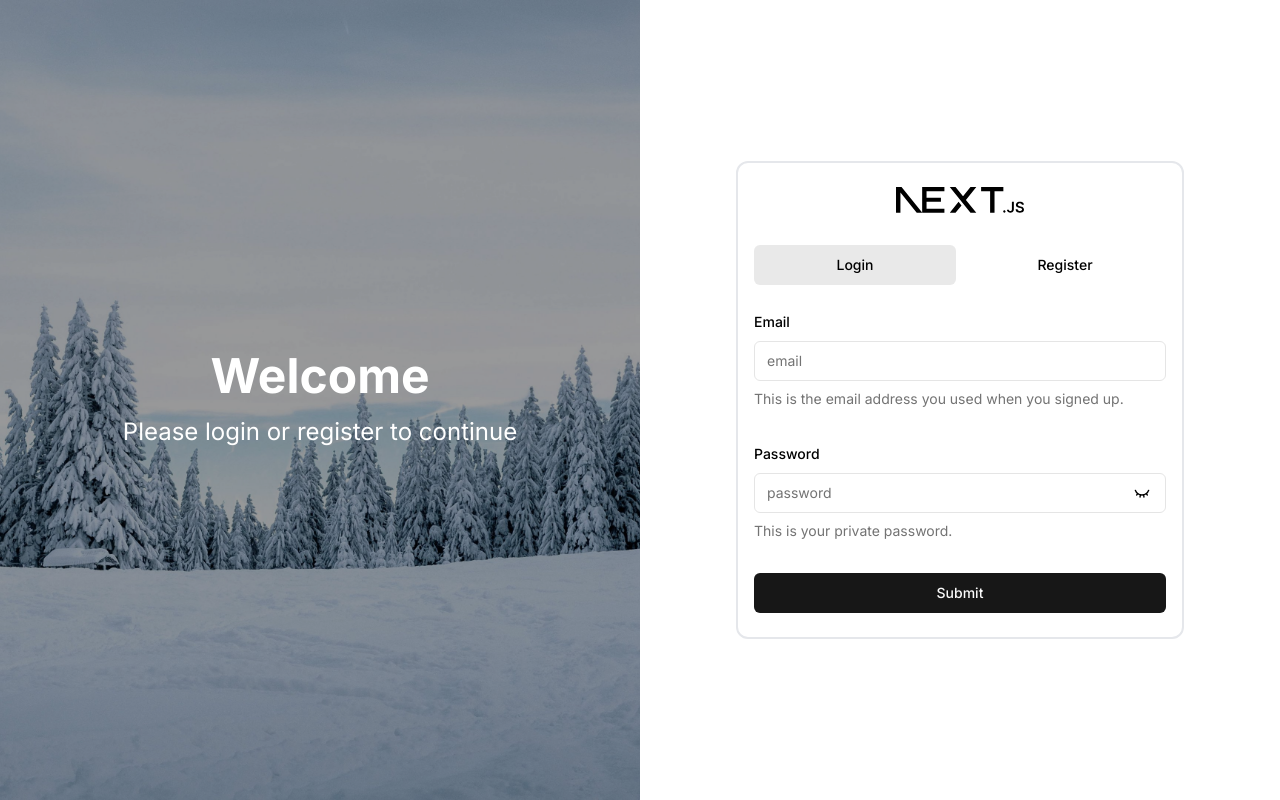
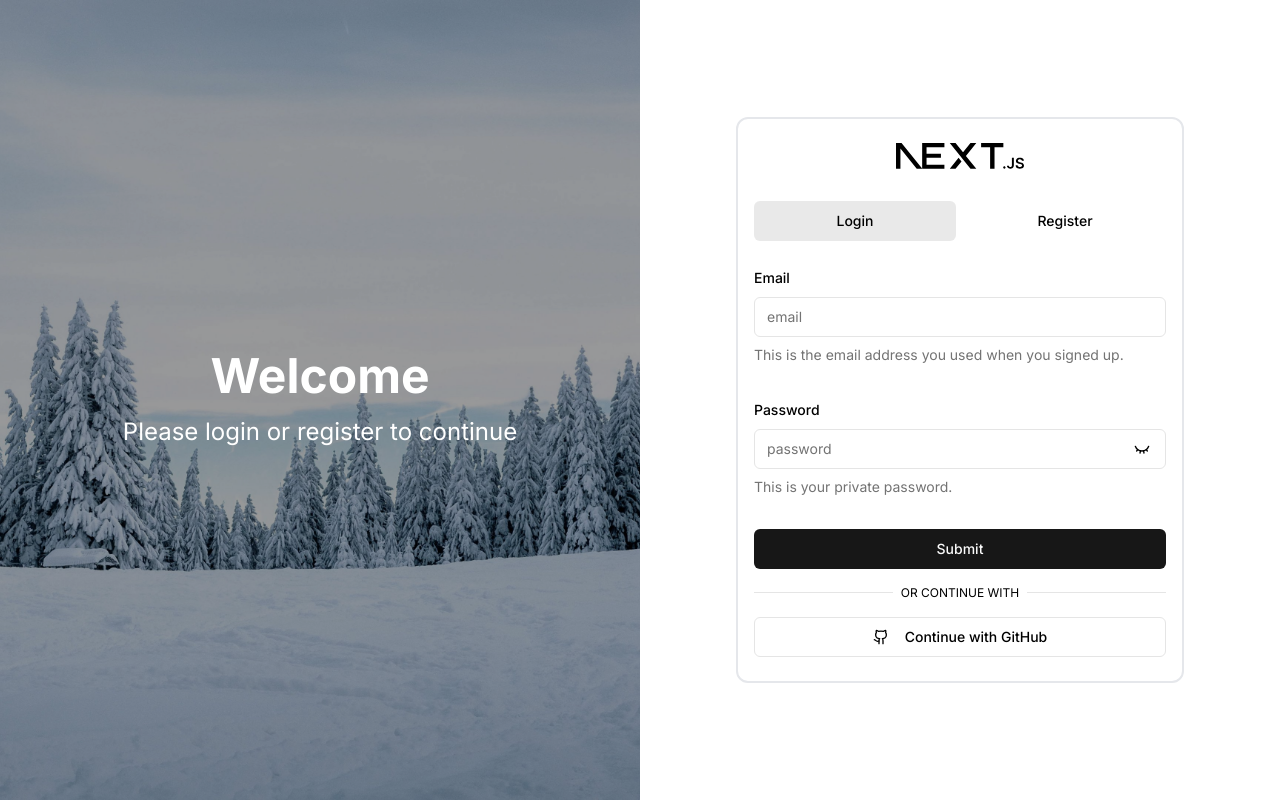
Before and after one commit to raeveira/next-auth-template, a Next.js app: page / in a window 1280 px wide. Built offline with nearby package versions, Linux system fonts and the light colour scheme; no server answers.

Commit message:
added github provider

```diff
--- /dev/null
+++ b/app/actions/auth/linkProviders.ts
@@ -0,0 +1,7 @@
+'use server'
+
+import {signIn} from "@/auth";
+
+export const linkGithub = async () => {
+    await signIn('github', {callbackUrl: '/api/auth/callback/github'})
+}
--- a/app/actions/auth/login.ts
+++ b/app/actions/auth/login.ts
@@ -1,7 +1,8 @@
 'use server'
 import {signIn} from "@/auth";
+import {AuthError} from "next-auth";
 
-export const login = async (data: { email: string, password: string }) => {
+export const credentialLogin = async (data: { email: string, password: string }) => {
 
     try {
         const response = await signIn('credentials', {
@@ -23,12 +24,20 @@ export const login = async (data: { email: string, password: string }) => {
         const parsedError = JSON.parse(stringifiedError)
         console.log(parsedError.type)
 
-        if(parsedError.type === "AuthError") {
-            return ({error: {message: "Invalid credentials", code:  401, errorType: 'UNAUTHORIZED'}})
+        if (parsedError.type === "AuthError") {
+            return ({error: {message: "Invalid credentials", code: 401, errorType: 'UNAUTHORIZED'}})
         } else {
-            return ({error: {message: "An error occurred while logging in", code: 500, errorType: 'INTERNAL_SERVER_ERROR'}})
+            return ({
+                error: {
+                    message: "An error occurred while logging in",
+                    code: 500,
+                    errorType: 'INTERNAL_SERVER_ERROR'
+                }
+            })
         }
     }
+}
 
-
+export const githubLogin = async () => {
+    await signIn('github', {callbackUrl: '/api/auth/callback/github'})
 }
--- a/auth.config.ts
+++ b/auth.config.ts
@@ -1,4 +1,5 @@
 import Credentials from "@auth/core/providers/credentials";
+import Github from "@auth/core/providers/github";
 import {NextAuthConfig} from "next-auth";
 import {LoginFormSchema} from "@/lib/schemas";
 import {retrieveUser} from "@/prisma/script";
@@ -34,7 +35,14 @@ export default {
                     throw error
                 }
             }
+        }),
+        Github({
+            clientId: process.env.GITHUB_CLIENT_ID,
+            clientSecret: process.env.GITHUB_CLIENT_SECRET
         })
     ],
+    pages: {
+        signIn: "/",
+    },
     trustHost: true,
 } satisfies NextAuthConfig
--- a/components/LoginForm.tsx
+++ b/components/LoginForm.tsx
@@ -3,8 +3,9 @@ import {zodResolver} from "@hookform/resolvers/zod"
 import {useForm} from "react-hook-form"
 import {LoginFormSchema} from "@/lib/schemas"
 import {z} from "zod";
-import {Eye, EyeClosed} from 'lucide-react'
+import {Eye, EyeClosed, GithubIcon} from 'lucide-react'
 import {DEFAULT_LOGIN_REDIRECT} from "@/lib/routes";
+import {useSearchParams} from "next/navigation";
 
 import {Button} from "@/components/ui/button"
 import {
@@ -17,9 +18,10 @@ import {
     FormMessage,
 } from "@/components/ui/form"
 import {Input} from "@/components/ui/input"
-import React from "react";
-import {login} from "@/app/actions/auth/login";
+import React, {useEffect} from "react";
+import {githubLogin, credentialLogin} from "@/app/actions/auth/login";
 import {Message} from "@/components/Message";
+import {Separator} from "@/components/ui/separator";
 
 interface messageType {
     message: string;
@@ -27,8 +29,17 @@ interface messageType {
 }
 
 export const LoginForm = () => {
+    const searchParams = useSearchParams()
     const [showPassword, setShowPassword] = React.useState(false)
     const [message, setMessage] = React.useState<messageType>({message: "", type: ""});
+
+    useEffect(() => {
+        if (searchParams.has('error') && searchParams.get('error') === 'OAuthAccountNotLinked') {
+            setMessage({message: 'Another account already exists with the same email address.', type: 'error'});
+        } else if(searchParams.has('error')) {
+            setMessage({message: 'An error occurred while logging in.', type: 'error'});
+        }
+    }, [searchParams])
 
     const form = useForm<z.infer<typeof LoginFormSchema>>({
         resolver: zodResolver(LoginFormSchema),
@@ -39,8 +50,8 @@ export const LoginForm = () => {
     })
 
     async function onSubmit(values: z.infer<typeof LoginFormSchema>) {
-        await login(values).then((response) => {
-            if(response.code === 200) {
+        await credentialLogin(values).then((response) => {
+            if (response.code === 200) {
                 setMessage({message: response.data.message, type: 'success'})
                 setTimeout(() => {
                     window.location.href = DEFAULT_LOGIN_REDIRECT
@@ -60,6 +71,7 @@ export const LoginForm = () => {
     }
 
     return (
+        <>
             <Form {...form}>
                 <Message message={message.message} type={message.type} onCloseAction={clearMessage}/>
                 <form onSubmit={form.handleSubmit(onSubmit)} className="space-y-8">
@@ -105,5 +117,26 @@ export const LoginForm = () => {
                     <Button type="submit" variant={'default'} className={'w-full'}>Submit</Button>
                 </form>
             </Form>
+            <div className="relative my-4">
+                <div className="absolute inset-0 flex items-center">
+                    <Separator/>
+                </div>
+                <div className="relative flex justify-center text-xs uppercase">
+                    <span className="bg-white px-2 text-black">Or continue with</span>
+                </div>
+            </div>
+
+            <Button
+                type="button"
+                variant="outline"
+                className="w-full"
+                onClick={async () => {
+                    await githubLogin()
+                }}
+            >
+                <GithubIcon className="mr-2 h-4 w-4"/>
+                Continue with GitHub
+            </Button>
+        </>
     );
 }
```
Lines whose indentation alone changed are shown as unchanged.
